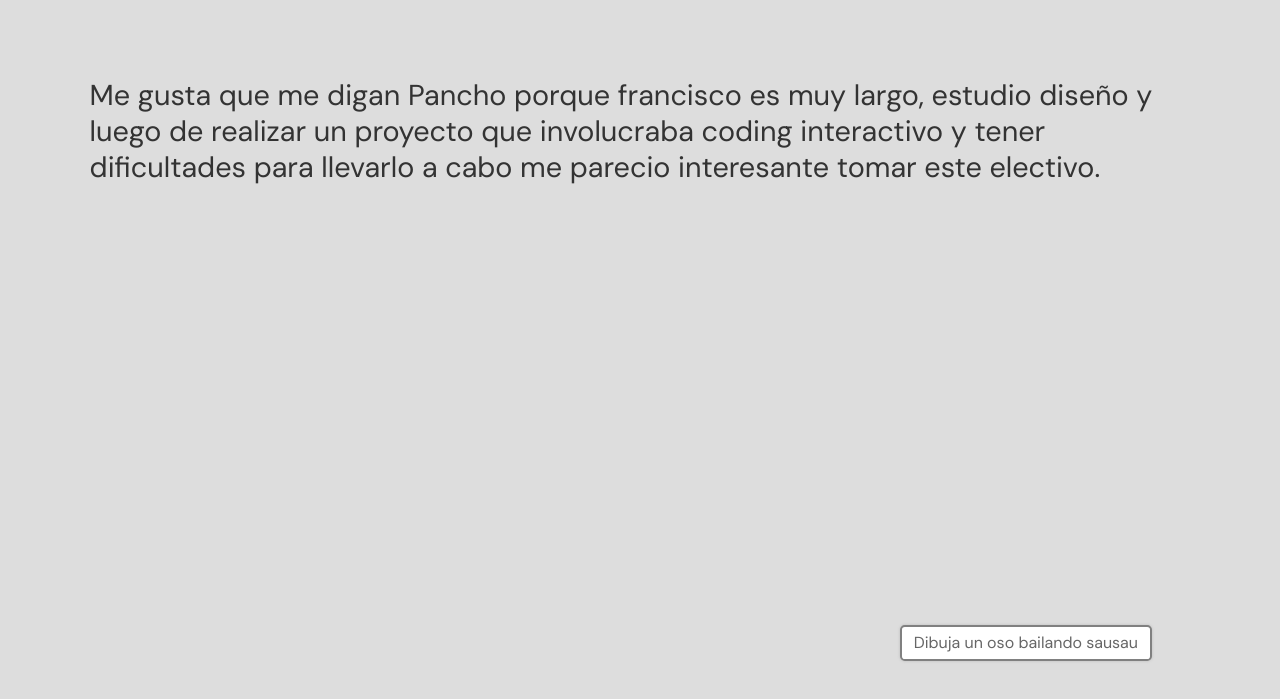
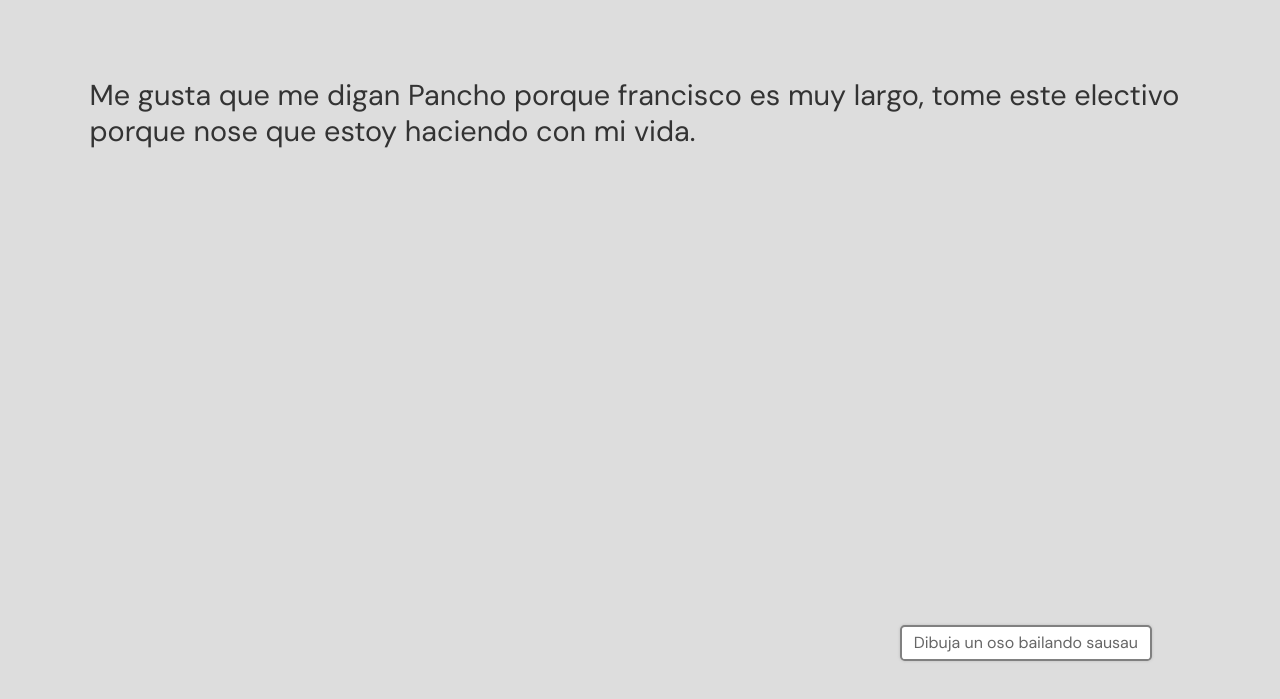
Before and after one commit to Toomanypanchos/IDI_Sesion_03, a plain HTML site: page index.html in a window 1280 px wide. Shown: the part 99-798 px from the top of the page. Drawn offline with nearby package versions, Linux system fonts and the light colour scheme.

Commit message:
Update index.html

```diff
--- a/index.html
+++ b/index.html
@@ -13,7 +13,7 @@
             <h1>Francisco Cabrera (Pancho)</h1>
         </header>
         <main>
-            <p>Me gusta que me digan Pancho porque francisco es muy largo, estudio diseño y luego de realizar un proyecto que involucraba coding interactivo y tener dificultades para llevarlo a cabo me parecio interesante tomar este electivo.</p>
+            <p>Me gusta que me digan Pancho porque francisco es muy largo, tome este electivo porque nose que estoy haciendo con mi vida.</p>
         </main>
         <footer>
             <div></div>
```
